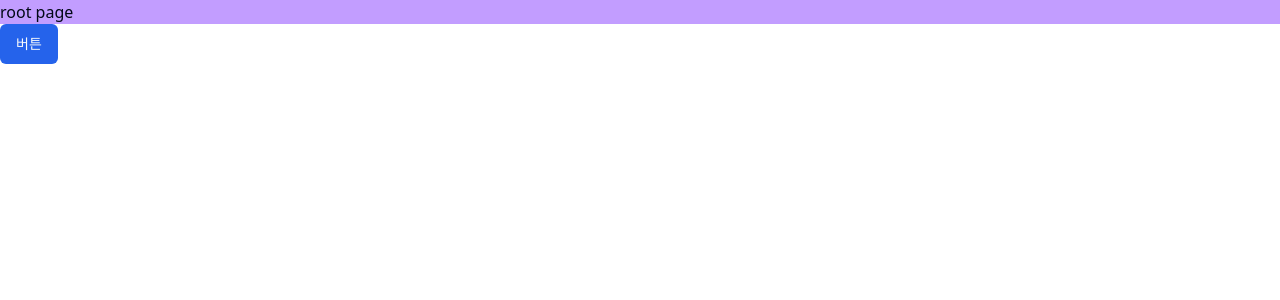
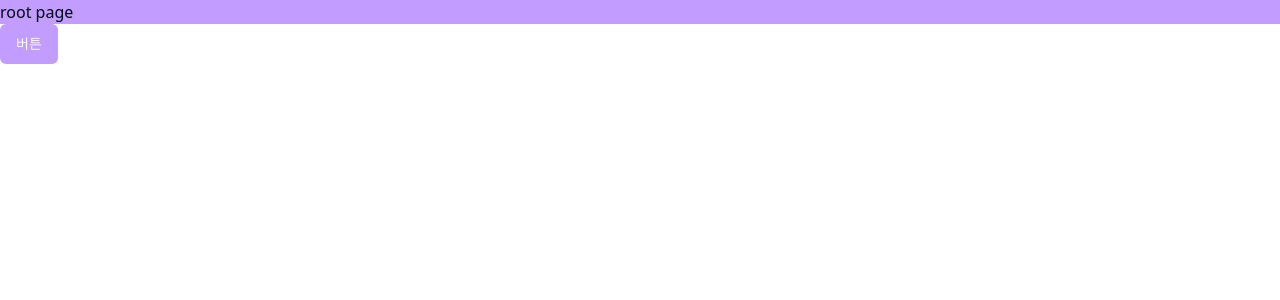
Before and after one commit to banzakk/frontend, a Next.js app: page / in a window 1280 px wide. Shown: the top 300 px of the page. Built offline with nearby package versions, Linux system fonts and the light colour scheme.

Commit message:
fix: 공통 색상 변수명 수정

```diff
--- a/src/styles/_colors.scss
+++ b/src/styles/_colors.scss
@@ -1,5 +1,19 @@
 $background: #f6f4f1;
-$primary: #c29dff;
+$foreground: #020817;
+$white: #fff;
+$black: #000;
+$danger: #ef4343;
 $gray-strong: #888888;
 $gray-normal: #cccccc;
 $gray-light: #eeeeee;
+
+$primary: #c29dff;
+$primary-foreground: #f8fafc;
+$secondary: #f1f5f9;
+$secondary-foreground: #0f1729;
+$muted-foreground: #65758b;
+$destructive: #ef4343;
+$border: #e1e7ef;
+
+$muted-foreground: #94a3b8;
+$destructive: #7b1e1e;
--- a/src/styles/globals.scss
+++ b/src/styles/globals.scss
@@ -1,51 +1,52 @@
 @import 'tailwindcss/base';
 @import 'tailwindcss/components';
 @import 'tailwindcss/utilities';
+@import './colors';
 
 @layer base {
   :root {
-    --background: 0 0% 100%;
-    --foreground: 222.2 84% 4.9%;
-    --card: 0 0% 100%;
-    --card-foreground: 222.2 84% 4.9%;
-    --popover: 0 0% 100%;
-    --popover-foreground: 222.2 84% 4.9%;
-    --primary: 221.2 83.2% 53.3%;
-    --primary-foreground: 210 40% 98%;
-    --secondary: 210 40% 96.1%;
-    --secondary-foreground: 222.2 47.4% 11.2%;
-    --muted: 210 40% 96.1%;
-    --muted-foreground: 215.4 16.3% 46.9%;
-    --accent: 210 40% 96.1%;
-    --accent-foreground: 222.2 47.4% 11.2%;
-    --destructive: 0 84.2% 60.2%;
-    --destructive-foreground: 210 40% 98%;
-    --border: 214.3 31.8% 91.4%;
-    --input: 214.3 31.8% 91.4%;
-    --ring: 221.2 83.2% 53.3%;
+    --background: #{$white};
+    --foreground: #{$foreground};
+    --card: #{$white};
+    --card-foreground: #{$foreground};
+    --popover: #{$white};
+    --popover-foreground: #{$foreground};
+    --primary: #{$primary};
+    --primary-foreground: #{$primary-foreground};
+    --secondary: #{$secondary};
+    --secondary-foreground: #{$secondary-foreground};
+    --muted: #{$secondary};
+    --muted-foreground: #{$muted-foreground};
+    --accent: #{$secondary};
+    --accent-foreground: #{$secondary-foreground};
+    --destructive: #{$danger};
+    --destructive-foreground: #{$primary-foreground};
+    --border: #{$border};
+    --input: #{$border};
+    --ring: #{$primary};
     --radius: 0.5rem;
   }
 
   .dark {
-    --background: 222.2 84% 4.9%;
-    --foreground: 210 40% 98%;
-    --card: 222.2 84% 4.9%;
-    --card-foreground: 210 40% 98%;
-    --popover: 222.2 84% 4.9%;
-    --popover-foreground: 210 40% 98%;
-    --primary: 217.2 91.2% 59.8%;
-    --primary-foreground: 222.2 47.4% 11.2%;
-    --secondary: 217.2 32.6% 17.5%;
-    --secondary-foreground: 210 40% 98%;
-    --muted: 217.2 32.6% 17.5%;
-    --muted-foreground: 215 20.2% 65.1%;
-    --accent: 217.2 32.6% 17.5%;
-    --accent-foreground: 210 40% 98%;
-    --destructive: 0 62.8% 30.6%;
-    --destructive-foreground: 210 40% 98%;
-    --border: 217.2 32.6% 17.5%;
-    --input: 217.2 32.6% 17.5%;
-    --ring: 224.3 76.3% 48%;
+    --background: #{$foreground};
+    --foreground: #{$primary-foreground};
+    --card: #{$foreground};
+    --card-foreground: #{$primary-foreground};
+    --popover: #{$foreground};
+    --popover-foreground: #{$primary-foreground};
+    --primary: #{$primary};
+    --primary-foreground: #{$secondary-foreground};
+    --secondary: #{$secondary-foreground};
+    --secondary-foreground: #{$primary-foreground};
+    --muted: #{$secondary-foreground};
+    --muted-foreground: #{$muted-foreground};
+    --accent: #{$secondary-foreground};
+    --accent-foreground: #{$primary-foreground};
+    --destructive: #{$danger};
+    --destructive-foreground: #{$primary-foreground};
+    --border: #{$secondary-foreground};
+    --input: #{$secondary-foreground};
+    --ring: #{$primary};
   }
 }
 
--- a/tailwind.config.js
+++ b/tailwind.config.js
@@ -17,38 +17,38 @@ module.exports = {
     },
     extend: {
       colors: {
-        border: 'hsl(var(--border))',
-        input: 'hsl(var(--input))',
-        ring: 'hsl(var(--ring))',
-        background: 'hsl(var(--background))',
-        foreground: 'hsl(var(--foreground))',
+        border: 'var(--border)',
+        input: 'var(--input)',
+        ring: 'var(--ring)',
+        background: 'var(--background)',
+        foreground: 'var(--foreground)',
         primary: {
-          DEFAULT: 'hsl(var(--primary))',
-          foreground: 'hsl(var(--primary-foreground))',
+          DEFAULT: 'var(--primary)',
+          foreground: 'var(--primary-foreground)',
         },
         secondary: {
-          DEFAULT: 'hsl(var(--secondary))',
-          foreground: 'hsl(var(--secondary-foreground))',
+          DEFAULT: 'var(--secondary))',
+          foreground: 'var(--secondary-foreground)',
         },
         destructive: {
-          DEFAULT: 'hsl(var(--destructive))',
-          foreground: 'hsl(var(--destructive-foreground))',
+          DEFAULT: 'var(--destructive))',
+          foreground: 'var(--destructive-foreground)',
         },
         muted: {
-          DEFAULT: 'hsl(var(--muted))',
-          foreground: 'hsl(var(--muted-foreground))',
+          DEFAULT: 'var(--muted))',
+          foreground: 'var(--muted-foreground)',
         },
         accent: {
-          DEFAULT: 'hsl(var(--accent))',
-          foreground: 'hsl(var(--accent-foreground))',
+          DEFAULT: 'var(--accent))',
+          foreground: 'var(--accent-foreground)',
         },
         popover: {
-          DEFAULT: 'hsl(var(--popover))',
-          foreground: 'hsl(var(--popover-foreground))',
+          DEFAULT: 'var(--popover))',
+          foreground: 'var(--popover-foreground)',
         },
         card: {
-          DEFAULT: 'hsl(var(--card))',
-          foreground: 'hsl(var(--card-foreground))',
+          DEFAULT: 'var(--card))',
+          foreground: 'var(--card-foreground)',
         },
       },
       borderRadius: {
```
